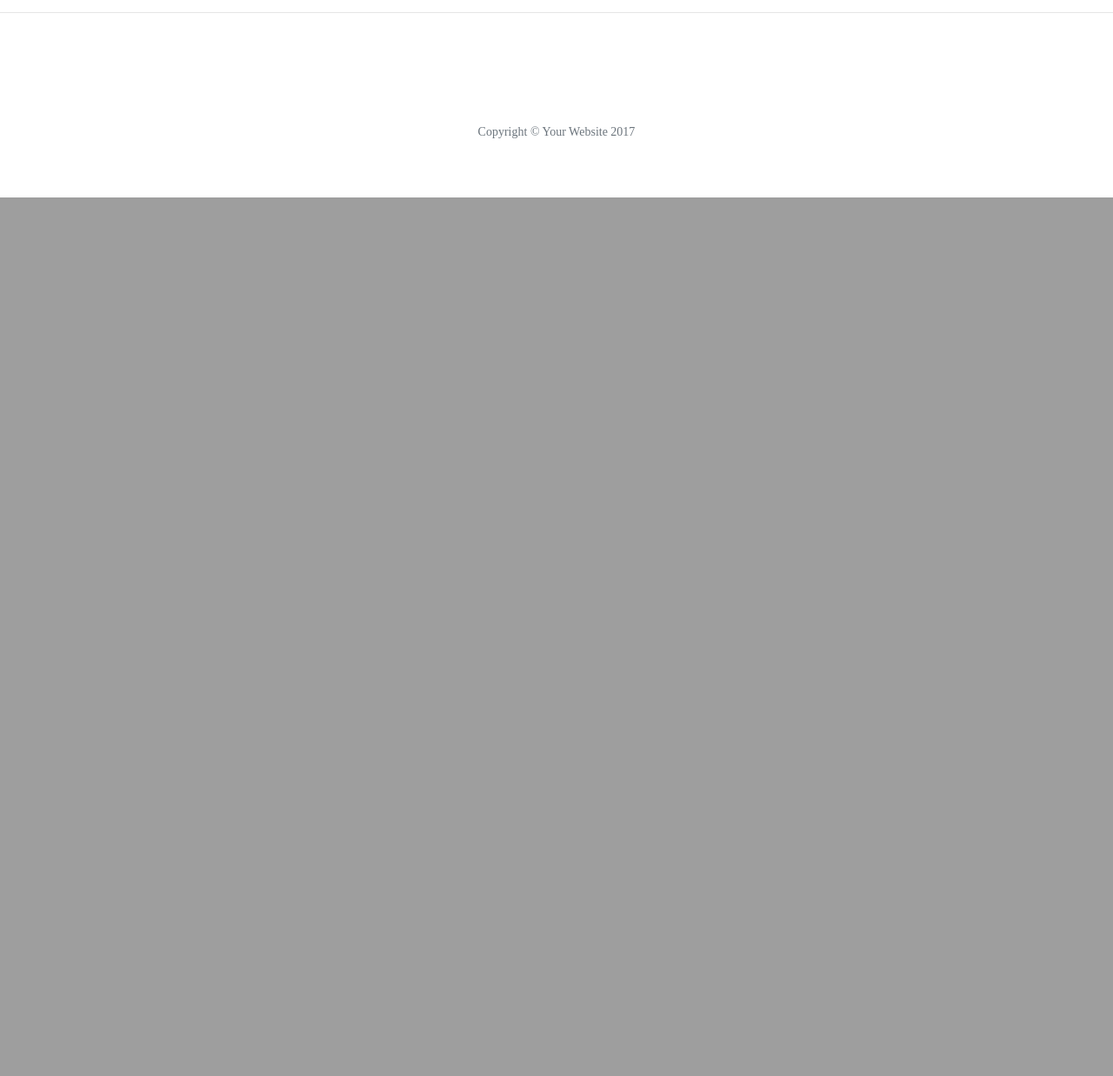
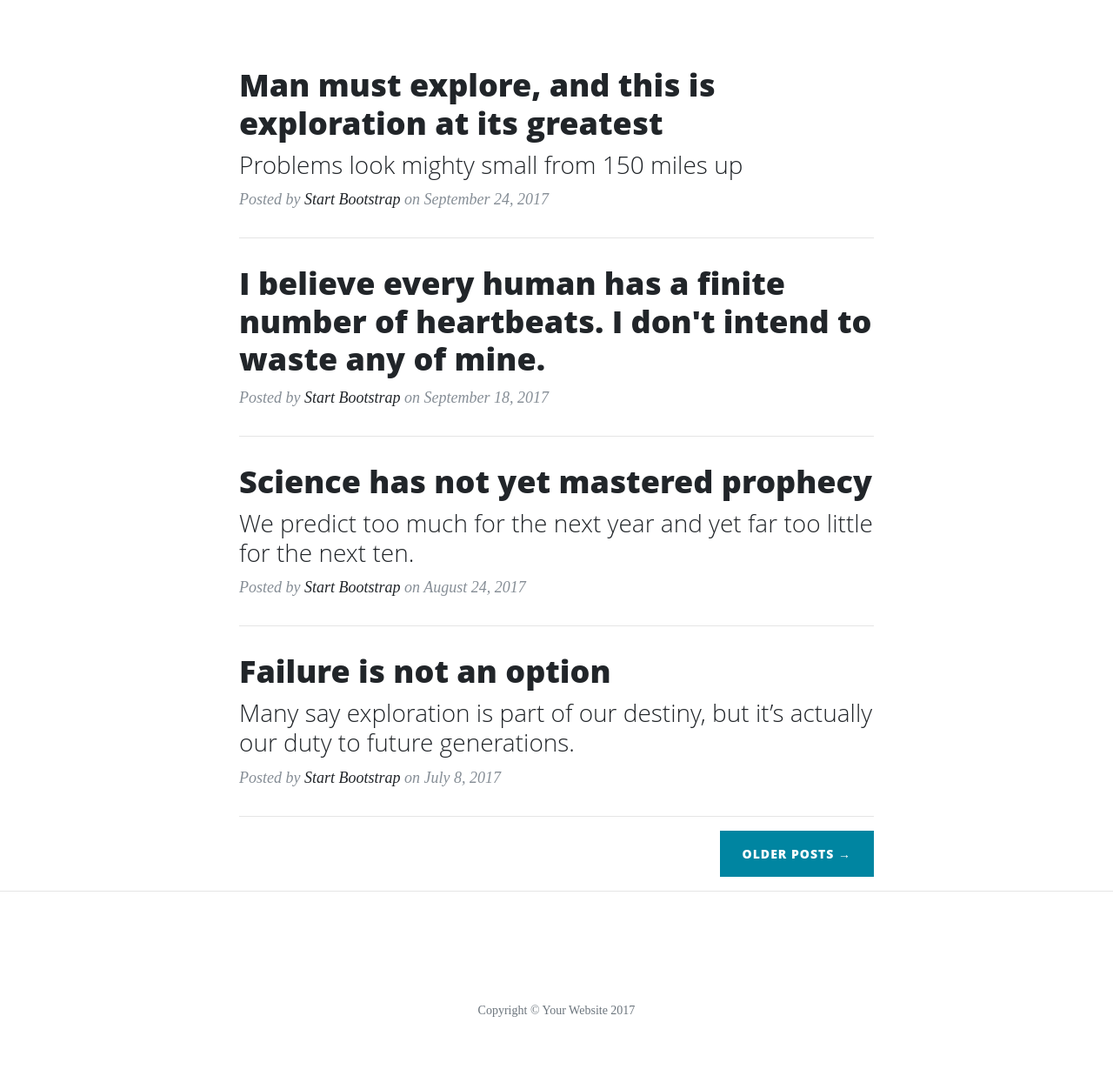
Before and after one commit to SOliv1/base-templates, a Flask app: page / in a window 1280 px wide. Shown: the part 632-1869 px from the top of the page at 87% size. Before the commit the page ends 859 px from the top, so only its background shows below. Run offline with Flask 2, Linux system fonts and the light colour scheme; some libraries are stand-ins or nearby versions.

Commit message:
styling templates

```diff
--- a/templates/about.html
+++ b/templates/about.html
@@ -1,3 +1,3 @@
 {% extends 'base.html' %} {% block content %}
-<h1>About</h1>
+<h2>About</h2>
 {% endblock %}
--- a/templates/base.html
+++ b/templates/base.html
@@ -1,7 +1,9 @@
- <html>
+
+<html>
 
 <head>
     <title>Hello Flask</title>
+
     <link href="{{ url_for('static', filename='vendor/bootstrap/css/bootstrap.min.css') }}" rel="stylesheet">
     <link rel="stylesheet" href="{{ url_for('static', filename='css/clean-blog.min.css') }}" type="text/css" />
 </head>
@@ -10,11 +12,11 @@
     <!-- Navigation -->
     <nav class="navbar navbar-expand-lg navbar-light fixed-top" id="mainNav">
         <div class="container">
-            <a class="navbar-brand" href="index.html">Start Bootstrap</a>
+            <a class="navbar-brand" href="{{ url_for('index') }}">Thorin &amp; Company</a>
             <button class="navbar-toggler navbar-toggler-right" type="button" data-toggle="collapse" data-target="#navbarResponsive" aria-controls="navbarResponsive" aria-expanded="false" aria-label="Toggle navigation">
           Menu
           <i class="fa fa-bars"></i>
-          </button>
+        </button>
             <div class="collapse navbar-collapse" id="navbarResponsive">
                 <ul class="navbar-nav ml-auto">
                     <li class="nav-item">
@@ -33,14 +35,16 @@
             </div>
         </div>
     </nav>
+
     <!-- Page Header -->
-   <header class="masthead" style="background-image: url('https://pre00.deviantart.net/9ae0/th/pre/f/2013/275/8/f/the_hobbit__thorin_and_company_by_art_calavera-d5nay7b.png')">
+    <header class="masthead" style="background-image: url('https://pre00.deviantart.net/9ae0/th/pre/f/2013/275/8/f/the_hobbit__thorin_and_company_by_art_calavera-d5nay7b.png')">
+        <div class="overlay"></div>
         <div class="container">
             <div class="row">
                 <div class="col-lg-8 col-md-10 mx-auto">
                     <div class="site-heading">
-                        <h1>Clean Blog</h1>
-                        <span class="subheading">A Blog Theme by Start Bootstrap</span>
+                        <h1>Thorin &amp; Company</h1>
+                        <span class="subheading">Thorin and his company of dwarves</span>
                     </div>
                 </div>
             </div>
--- a/templates/careers.html
+++ b/templates/careers.html
@@ -1,3 +1,3 @@
 {% extends 'base.html' %} {% block content %}
-<h1>Come work With Us!</h1>
+<h2>Come Work With Us!</h2>
 {% endblock %}
--- a/templates/contact.html
+++ b/templates/contact.html
@@ -1,3 +1,3 @@
 {% extends 'base.html' %} {% block content %}
-<h1>Contact Us!</h1>
+<h2>Contact Us!</h2>
 {% endblock %}
--- a/templates/index.html
+++ b/templates/index.html
@@ -1,3 +1,60 @@
-{% extends 'base.html' %} {% block content %}
-<h1>Home Page</h1>
+ {% extends 'base.html' %} {% block content %}
+
+<div class="row">
+    <div class="col-lg-8 col-md-10 mx-auto">
+        <div class="post-preview">
+            <a href="post.html">
+                <h2 class="post-title">
+                    Man must explore, and this is exploration at its greatest
+                </h2>
+                <h3 class="post-subtitle">
+                    Problems look mighty small from 150 miles up
+                </h3>
+            </a>
+            <p class="post-meta">Posted by
+                <a href="#">Start Bootstrap</a> on September 24, 2017</p>
+        </div>
+        <hr>
+        <div class="post-preview">
+            <a href="post.html">
+                <h2 class="post-title">
+                    I believe every human has a finite number of heartbeats. I don't intend to waste any of mine.
+                </h2>
+            </a>
+            <p class="post-meta">Posted by
+                <a href="#">Start Bootstrap</a> on September 18, 2017</p>
+        </div>
+        <hr>
+        <div class="post-preview">
+            <a href="post.html">
+                <h2 class="post-title">
+                    Science has not yet mastered prophecy
+                </h2>
+                <h3 class="post-subtitle">
+                    We predict too much for the next year and yet far too little for the next ten.
+                </h3>
+            </a>
+            <p class="post-meta">Posted by
+                <a href="#">Start Bootstrap</a> on August 24, 2017</p>
+        </div>
+        <hr>
+        <div class="post-preview">
+            <a href="post.html">
+                <h2 class="post-title">
+                    Failure is not an option
+                </h2>
+                <h3 class="post-subtitle">
+                    Many say exploration is part of our destiny, but it’s actually our duty to future generations.
+                </h3>
+            </a>
+            <p class="post-meta">Posted by
+                <a href="#">Start Bootstrap</a> on July 8, 2017</p>
+        </div>
+        <hr>
+        <!-- Pager -->
+        <div class="clearfix">
+            <a class="btn btn-primary float-right" href="#">Older Posts &rarr;</a>
+        </div>
+    </div>
+</div>
 {% endblock %}
```
